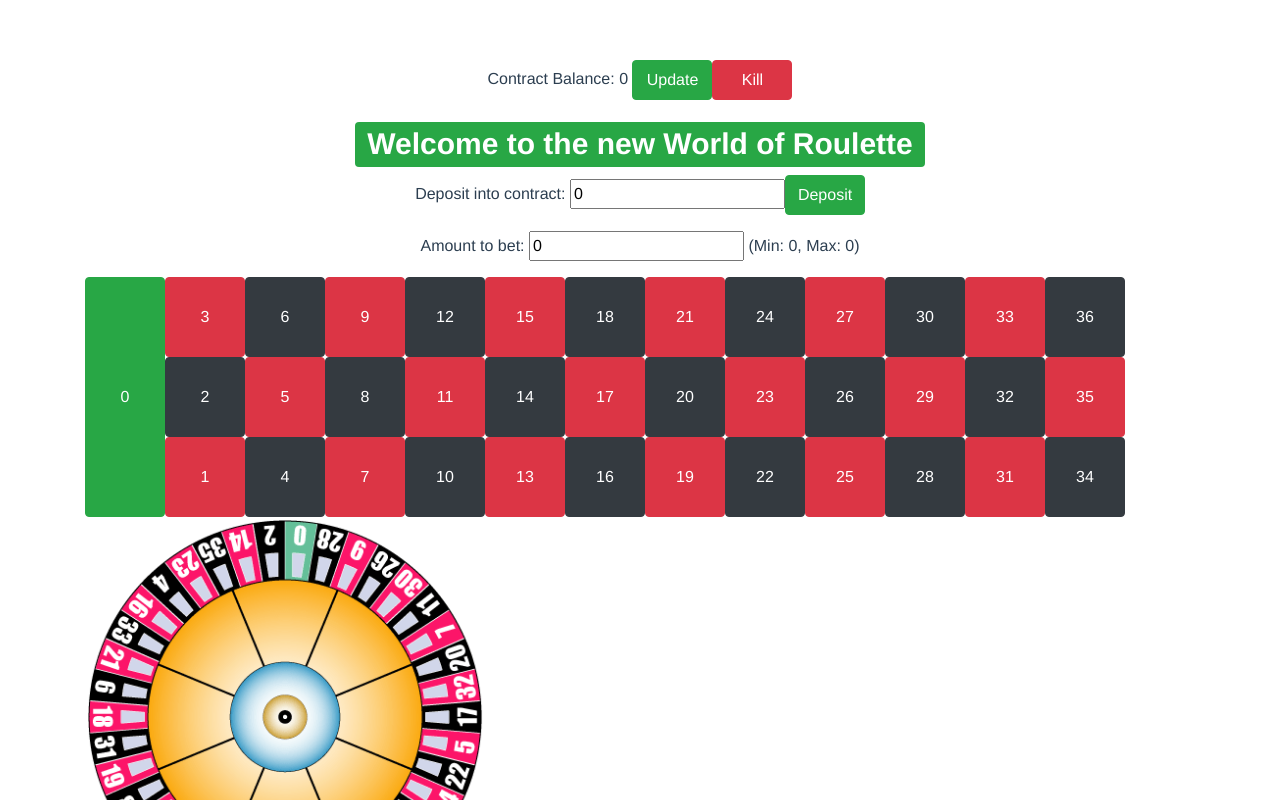
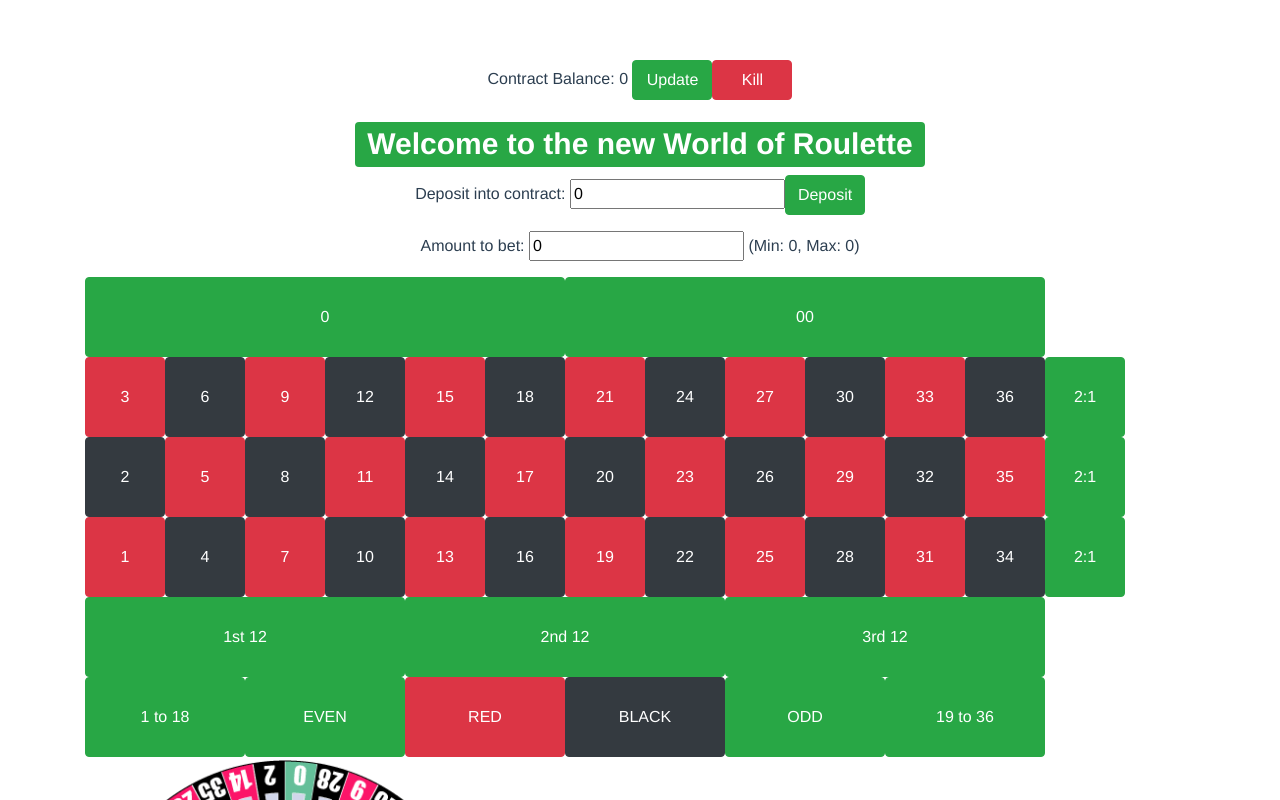
Before and after one commit to danielputschoegl/Roulette-Ethereum, a Vue app: page /#/ in a window 1280 px wide. Shown: the top 800 px of the page. Built offline with nearby package versions, Linux system fonts and the light colour scheme.

Commit message:
Add additional fields

```diff
--- a/src/components/roulette-component.vue
+++ b/src/components/roulette-component.vue
@@ -34,9 +34,14 @@
             </b-col>
         </b-row>
         <b-row>
-            <b-button style="height: 15em" variant="success" v-on:click="clickNumber([0], 17)">
-                {{0}}
+            <b-button style="width: 30em" variant="success" v-on:click="clickNumber([0], 17)">
+                0
             </b-button>
+            <b-button style="width: 30em" variant="success" v-on:click="clickNumber([0], 17)">
+                00
+            </b-button>
+        </b-row>
+        <b-row>
             <b-col class="ml-0" cols="10.9">
                 <div>
                     <span v-for="n in 36" v-if="n % 3 == 0">
@@ -45,6 +50,11 @@
                         </b-button>
                         <b-button v-else variant="danger" v-on:click="clickNumber([n], 17)">
                             {{ n }}
+                        </b-button>
+                    </span>
+                    <span>
+                        <b-button variant="success" v-on:click="clickNumber(Fields.NUMBER3TO36, Fields.FACTOR3TO36)">
+                            2:1
                         </b-button>
                     </span>
                 </div>
@@ -57,6 +67,11 @@
                             {{n}}
                         </b-button>
                     </span>
+                    <span>
+                        <b-button variant="success" v-on:click="clickNumber(Fields.NUMBER2TO35, Fields.FACTOR2TO35)">
+                            2:1
+                        </b-button>
+                    </span>
                 </div>
                 <div>
                     <span v-for="n in 36" v-if="(n + 2) % 3 == 0">
@@ -67,12 +82,57 @@
                             {{n}}
                         </b-button>
                     </span>
+                    <span>
+                        <b-button variant="success" v-on:click="clickNumber(Fields.NUMBER1TO34, Fields.FACTOR1TO34)">
+                            2:1
+                        </b-button>
+                    </span>
                 </div>
             </b-col>
         </b-row>
         <b-row>
-                <a href="#" v-bind:class="[activeClass]"><img id="wheel" width="400" height="400"
-                                                              src="../assets/roulette_wheel.png"/></a>
+            <b-button style="width: 20em" variant="success"
+                      v-on:click="clickNumber(Fields.NUMBER1T012, Fields.FACTOR1T012)">
+                1st 12
+            </b-button>
+            <b-button style="width: 20em" variant="success"
+                      v-on:click="clickNumber(Fields.NUMBER2T012, Fields.FACTOR2T012)">
+                2nd 12
+            </b-button>
+            <b-button style="width: 20em" variant="success"
+                      v-on:click="clickNumber(Fields.NUMBER3T012, Fields.FACTOR3T012)">
+                3rd 12
+            </b-button>
+        </b-row>
+        <b-row>
+            <b-button style="width: 10em" variant="success"
+                      v-on:click="clickNumber(Fields.NUMBER1TO18, Fields.FACTOR1TO18)">
+                1 to 18
+            </b-button>
+            <b-button style="width: 10em" variant="success"
+                      v-on:click="clickNumber(Fields.NUMBEREVEN, Fields.FACTOREVEN)">
+                EVEN
+            </b-button>
+            <b-button style="width: 10em" variant="danger"
+                      v-on:click="clickNumber(Fields.NUMBERRED, Fields.FACTORRED)">
+                RED
+            </b-button>
+            <b-button style="width: 10em" variant="dark"
+                      v-on:click="clickNumber(Fields.NUMBERBLACK, Fields.FACTORBLACK)">
+                BLACK
+            </b-button>
+            <b-button style="width: 10em" variant="success"
+                      v-on:click="clickNumber(Fields.NUMBERODD, Fields.FACTORODD)">
+                ODD
+            </b-button>
+            <b-button style="width: 10em" variant="success"
+                      v-on:click="clickNumber(Fields.NUMBER19TO36, Fields.FACTOR19TO36)">
+                19 to 36
+            </b-button>
+        </b-row>
+        <b-row>
+            <a href="#" v-bind:class="[activeClass]"><img id="wheel" width="400" height="400"
+                                                          src="../assets/roulette_wheel.png"/></a>
             <b-col>
                 <div v-if="winEvent != null" style="font-size: 100px">
                     {{ winEvent._winningNumber }}
@@ -100,6 +160,7 @@
 
 <script>
     import Col from "bootstrap-vue/es/components/layout/col";
+    import Fields from '../util/constants/fields'
 
     export default {
         components: {Col},
@@ -117,7 +178,8 @@
                 totalBet: this.$store.state.rouletteComponent.totalBet,
                 playedCount: this.$store.state.rouletteComponent.playedCount,
                 wonCount: this.$store.state.rouletteComponent.wonCount,
-                activeClass: ''
+                activeClass: '',
+                Fields: Fields
             }
         },
         methods: {
--- /dev/null
+++ b/src/util/constants/fields.js
@@ -0,0 +1,39 @@
+// const NUMBER1T012 = '1TO12'
+// const NUMBER2T012 = '2TO12'
+// const NUMBER3T012 = '3TO12'
+// const NUMBER1TO18 = '1TO18'
+// const NUMBER19TO36 = '19TO36'
+// const EVEN = 'EVEN'
+// const ODD = 'ODD'
+// const RED = 'RED'
+// const BLACK = 'BLACK'
+// const NUMBER3TO36 = '3TO36'
+// const NUMBER2TO35 = '2TO35'
+// const NUMBER1TO34 = '1TO34'
+
+export default {
+    NUMBER1T012: [1, 2, 3, 4, 5, 6, 7, 8, 9, 10, 11, 12],
+    NUMBER2T012: [13, 14, 15, 16, 17, 18, 19, 20, 21, 22, 23, 24],
+    NUMBER3T012: [25, 26, 27, 28, 29, 30, 31, 32, 33, 34, 35, 36],
+    NUMBER1TO18: [1, 2, 3, 4, 5, 6, 7, 8, 9, 10, 11, 12, 13, 14, 15, 16, 17, 18],
+    NUMBER19TO36: [19, 20, 21, 22, 23, 24, 25, 26, 27, 28, 29, 30, 31, 32, 33, 34, 35, 36],
+    NUMBEREVEN: [2, 4, 6, 8, 10, 12, 14, 16, 18, 20, 22, 24, 26, 28, 30, 32, 34, 36],
+    NUMBERODD: [1, 3, 5, 7, 9, 11, 13, 15, 17, 19, 21, 23, 25, 27, 29, 31, 33, 35],
+    NUMBERRED: [1, 3, 5, 7, 9, 11, 13, 15, 17, 19, 21, 23, 25, 27, 29, 31, 33, 35],
+    NUMBERBLACK: [2, 4, 6, 8, 10, 12, 14, 16, 18, 20, 22, 24, 26, 28, 30, 32, 34, 36],
+    NUMBER3TO36: [3, 6, 9, 12, 15, 18, 21, 24, 27, 30, 33, 36],
+    NUMBER2TO35: [2, 5, 8, 11, 14, 17, 20, 23, 26, 29, 32, 35],
+    NUMBER1TO34: [1, 4, 7, 10, 13, 16, 19, 22, 25, 28, 31, 34],
+    FACTOR1T012: 1,
+    FACTOR2T012: 1,
+    FACTOR3T012: 1,
+    FACTOR1TO18: 1,
+    FACTOR19TO36: 1,
+    FACTOREVEN: 1,
+    FACTORODD: 1,
+    FACTORRED: 1,
+    FACTORBLACK: 1,
+    FACTOR3TO36: 1,
+    FACTOR2TO35: 1,
+    FACTOR1TO34: 1,
+}
--- a/src/util/getContract.js
+++ b/src/util/getContract.js
@@ -2,7 +2,7 @@ import Web3 from 'web3'
 import json from '../../build/contracts/Roulette.json'
 
 let getContract = new Promise(function (resolve, reject) {
-    let address = '0xc356a9384bd9e2ef0cd6e0b12be1c2530c77d406'
+    let address = '0x6c1b314c443b50866e28e7a3051b12db9acdced5'
     let web3 = new Web3(window.web3.currentProvider)
     let casinoContract = web3.eth.contract(json['abi'])
     let casinoContractInstance = casinoContract.at(address)
```
Also changed, not shown: 3 other files (tests, documents, lock files or other folders).
